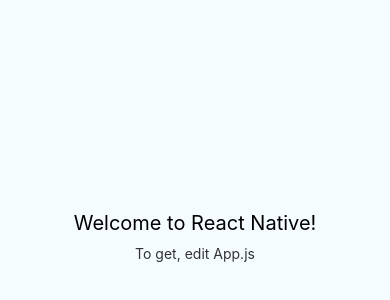
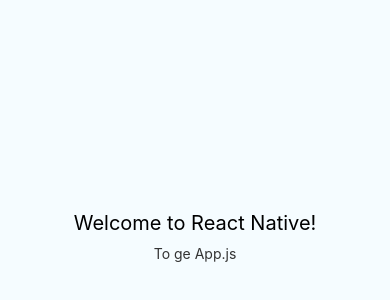
Before and after one commit to yogendrasingh007/react-native-common-components, a React Native app: screen / in a window 390 px wide. Shown: the part 186-486 px from the top of the page. Built offline with nearby package versions, Linux system fonts and the light colour scheme.

Commit message:
made folder structure

```diff
--- a/App.js
+++ b/App.js
@@ -20,7 +20,7 @@
 		return (
 			<View style={styles.container}>
 				<Text style={styles.welcome}>Welcome to React Native!</Text>
-				<Text style={styles.instructions}>To get, edit App.js</Text>
+				<Text style={styles.instructions}>To ge App.js</Text>
 				<Text style={styles.instructions}>{instructions}</Text>
 			</View>
 		);
```
